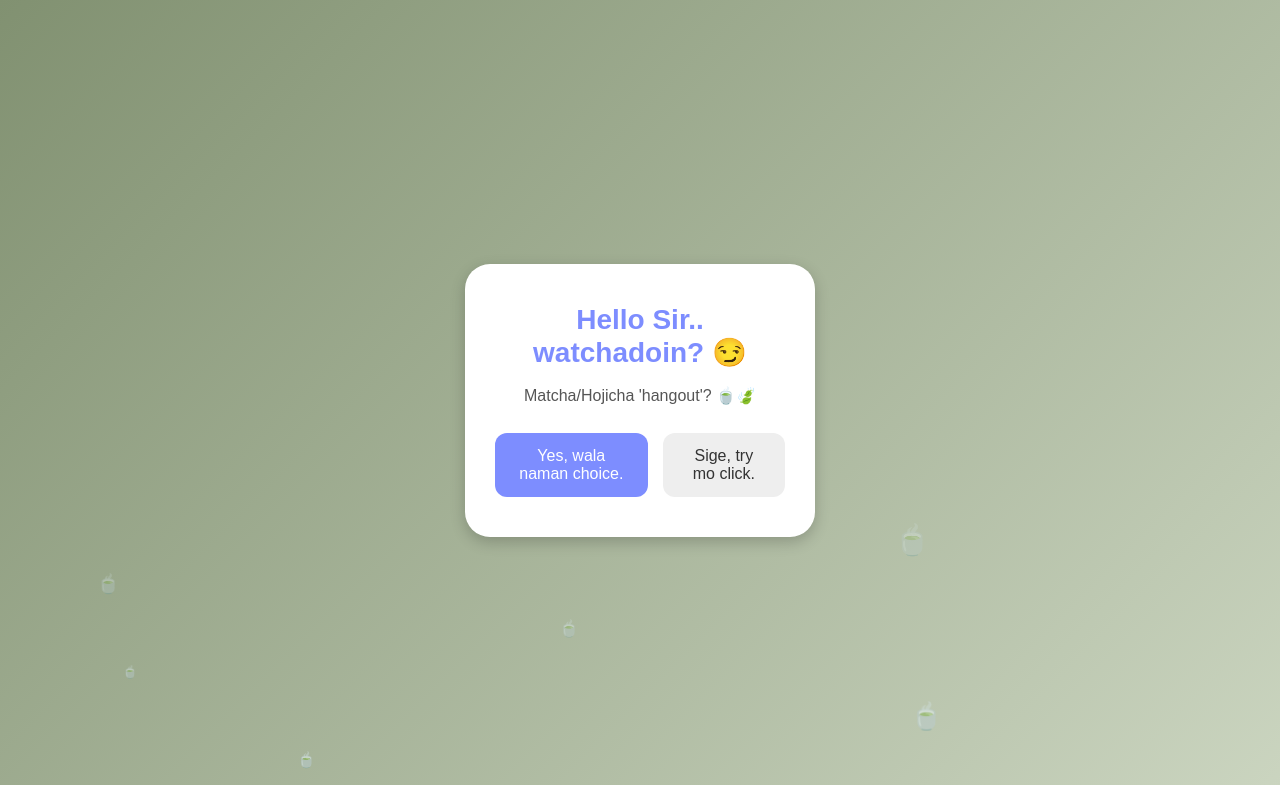
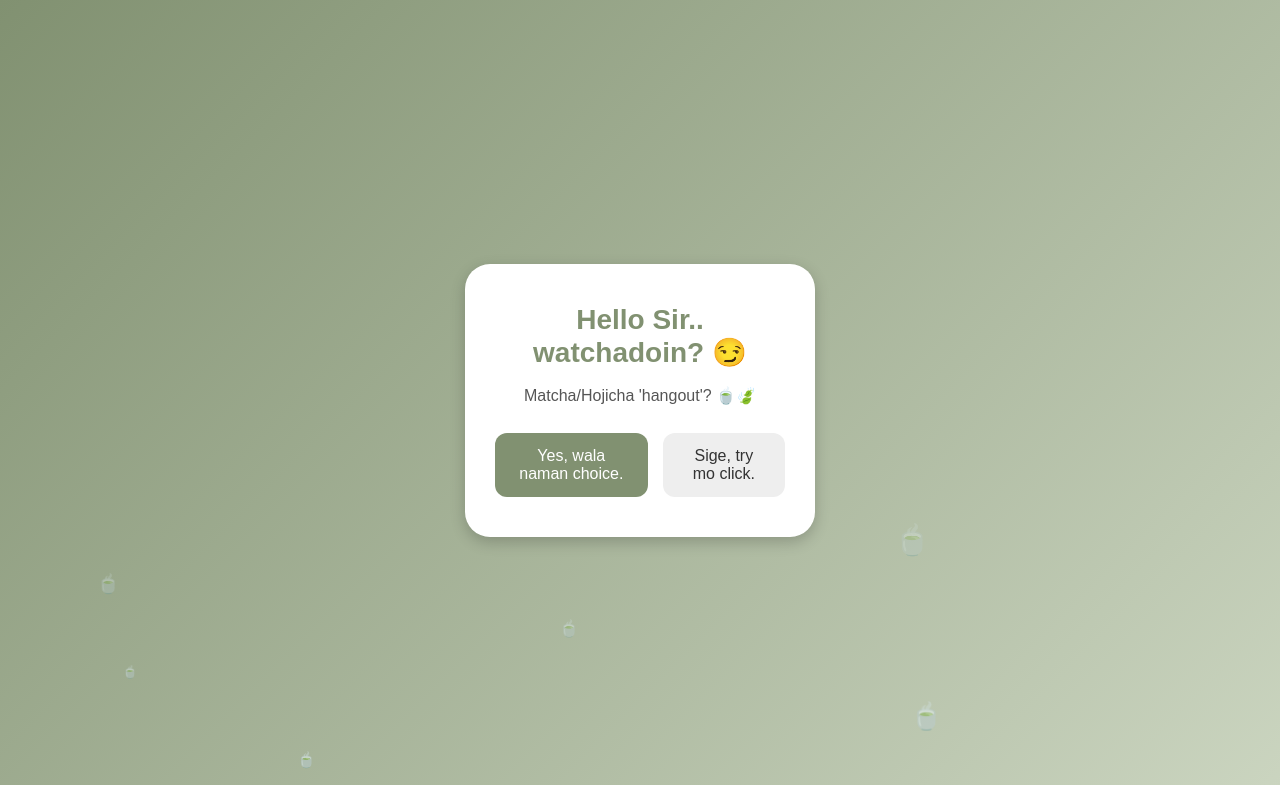
Before and after one commit to callejaannabianca-spec/hello-boss, a plain HTML site: page index.html in a window 1280 px wide. Shown: the top 785 px of the page. Drawn offline with Linux system fonts and the light colour scheme.

Commit message:
index.html

```diff
--- a/index.html
+++ b/index.html
@@ -46,7 +46,7 @@ z-index:10;
 }
 
 h1{
-color:#7d8dff;
+color:#819171;
 margin-bottom:15px;
 font-size:28px;
 }
@@ -74,7 +74,7 @@ transition:0.2s;
 }
 
 #yesBtn{
-background:#7d8dff;
+background:#819171;
 color:white;
 padding:14px 24px;
 }
```
